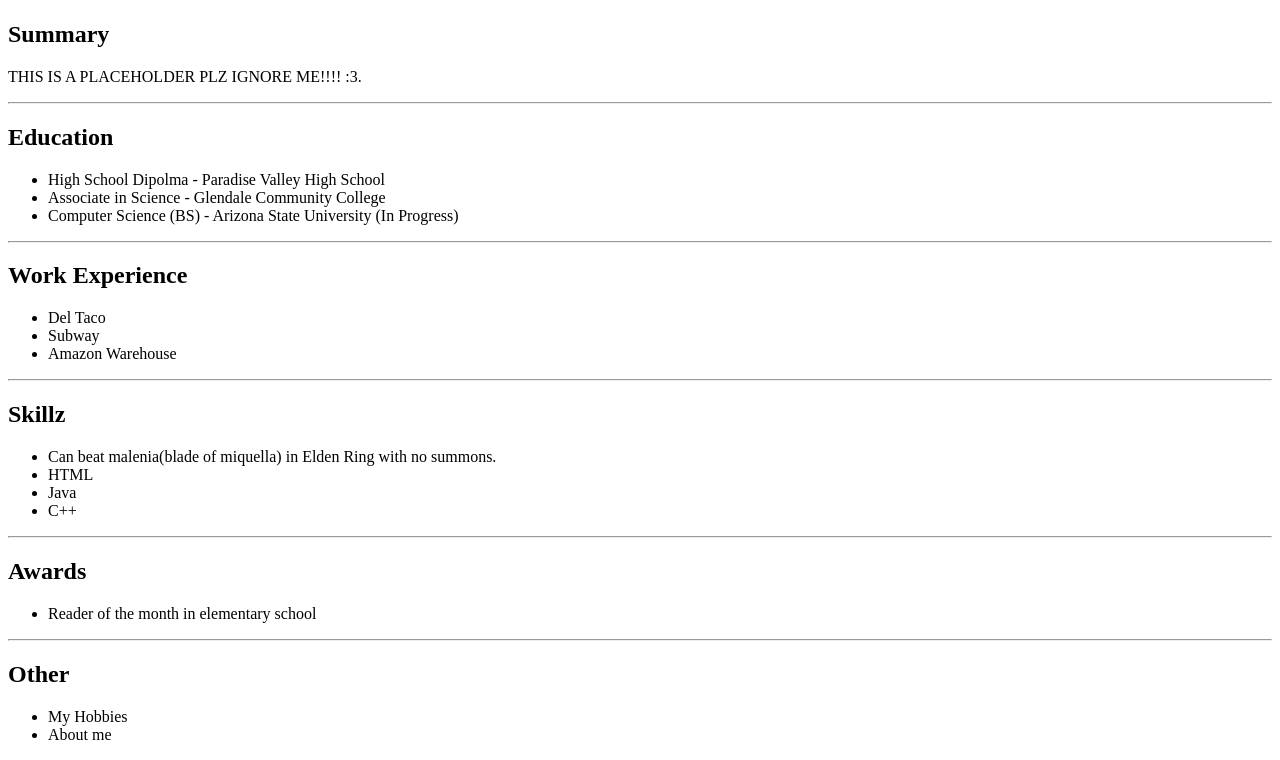
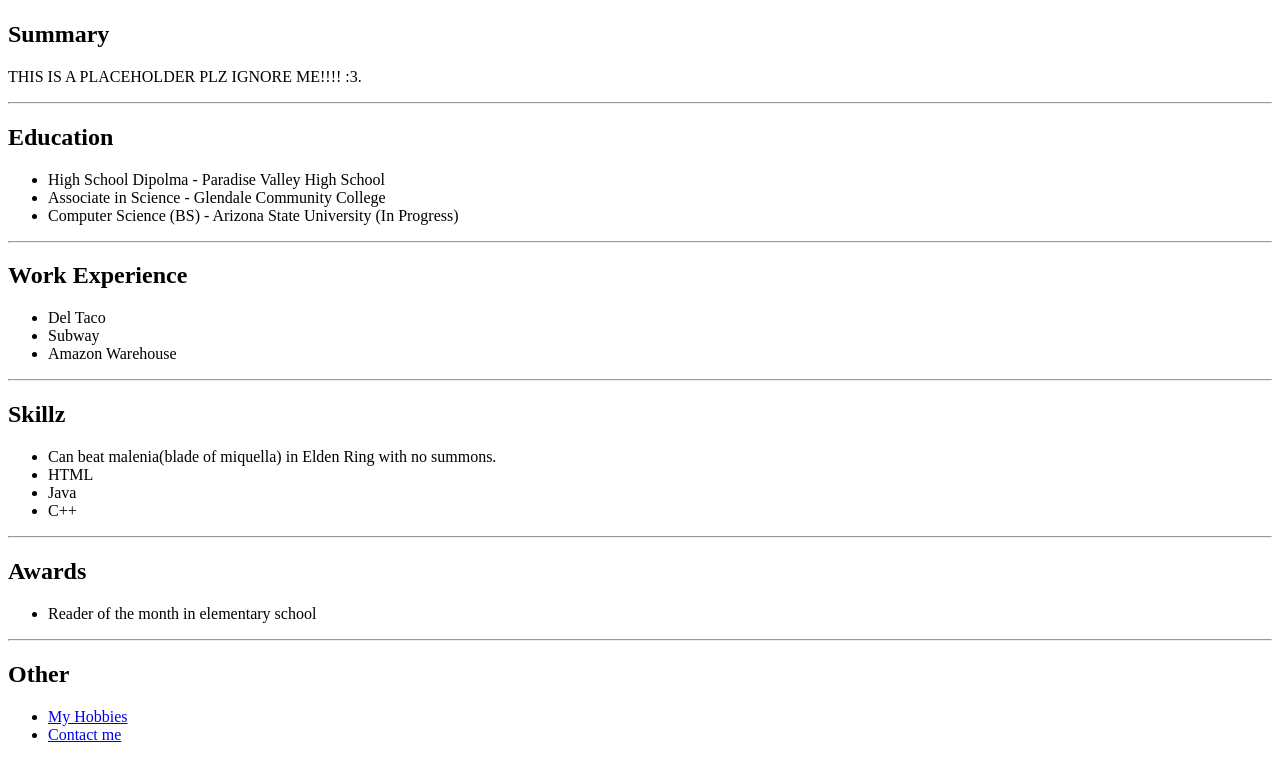
Before and after one commit to ucampos767/my-resume, a plain HTML site: page index.html in a window 1280 px wide. Shown: the part 363-1123 px from the top of the page. Drawn offline with Linux system fonts and the light colour scheme.

Commit message:
Add files via upload

```diff
--- a/index.html
+++ b/index.html
@@ -45,8 +45,8 @@
     <hr />
     <h2>Other</h2>
     <ul>
-        <li>My Hobbies</li>
-        <li>About me</li>
+        <li><a href="./public/myHobbies.html">My Hobbies</a></li>
+        <li><a href="./public/contactMe.html">Contact me</a></li>
     </ul>
 
 </body>
```
Also changed, not shown: public/contactMe.html (added).
